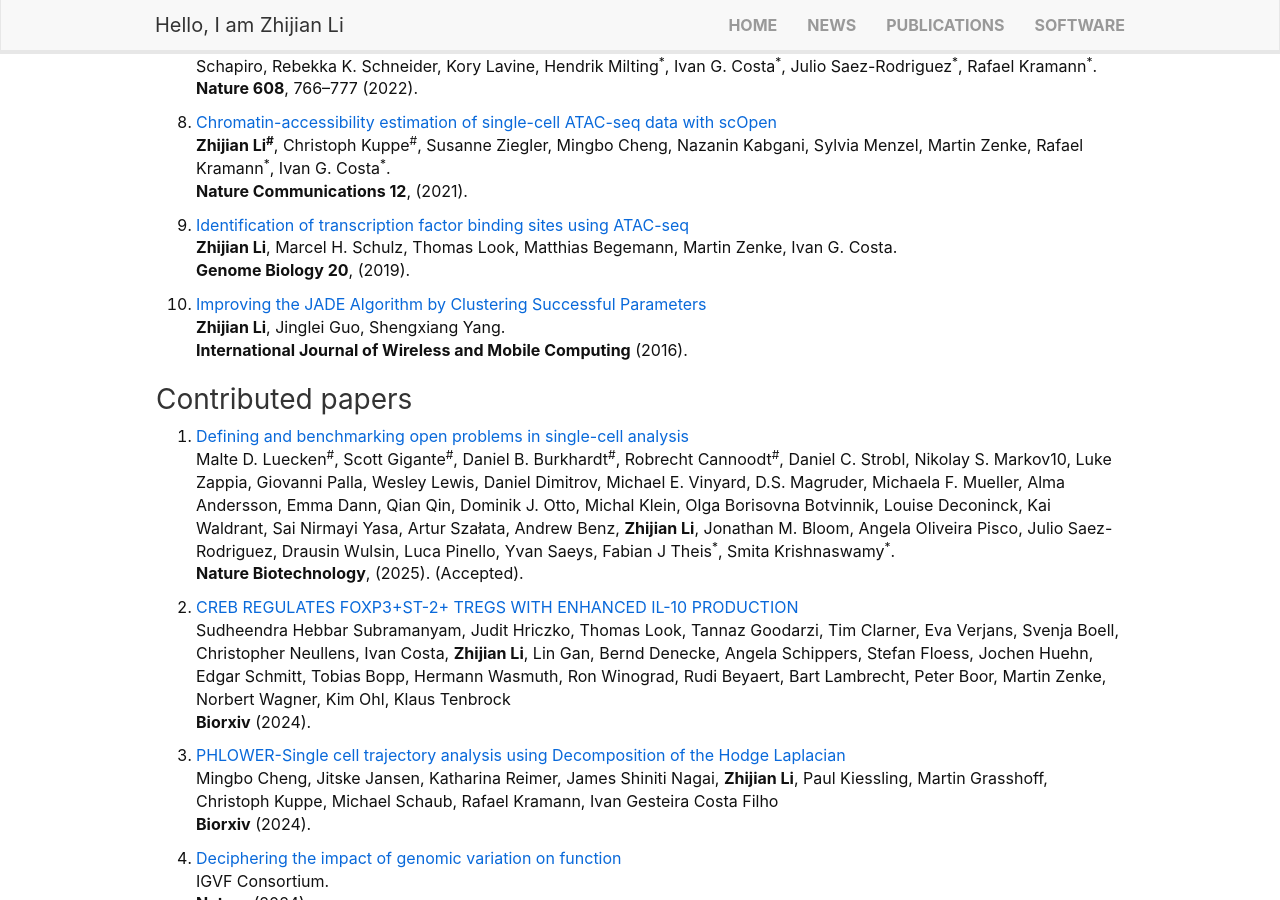
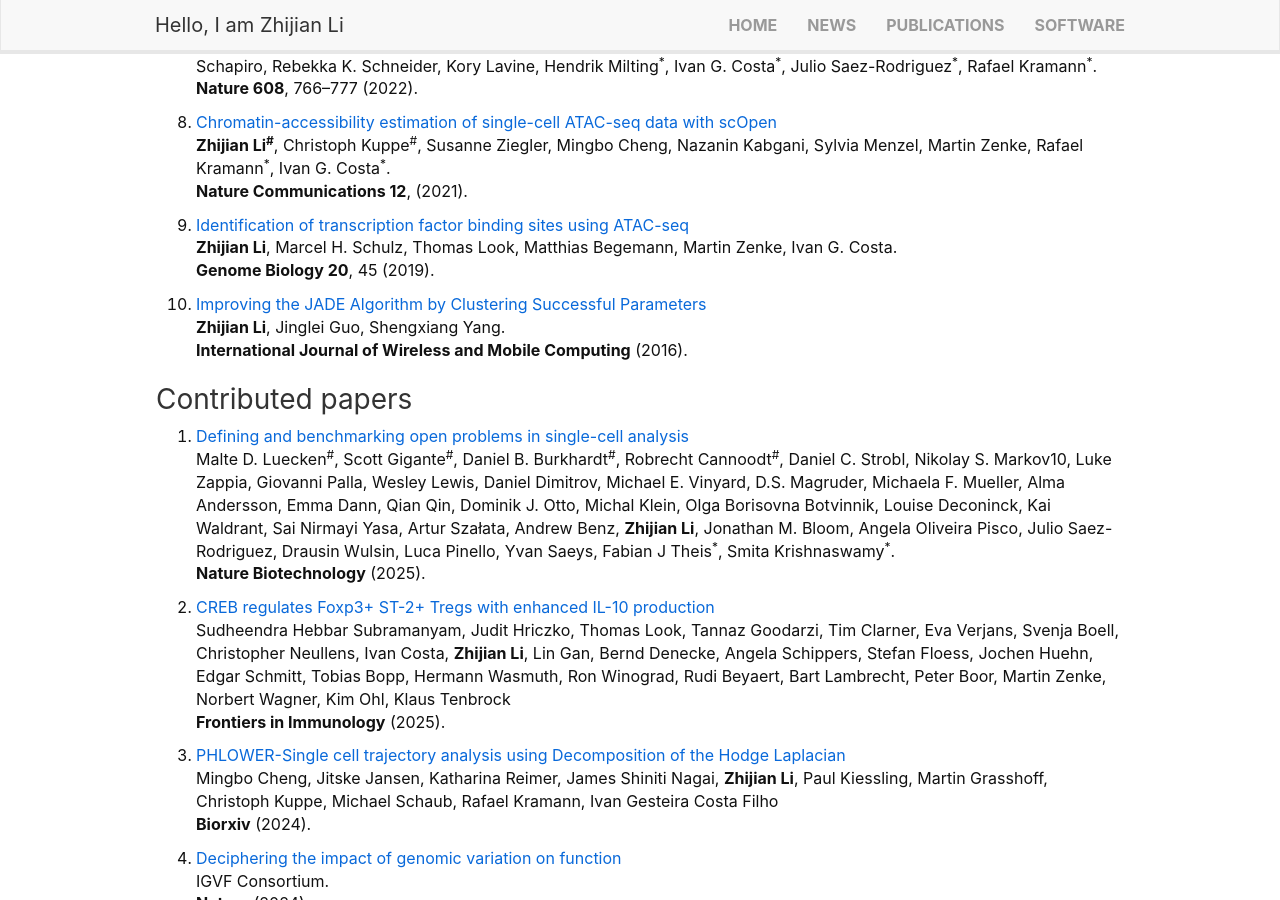
Before and after one commit to lzj1769/lzj1769.github.io, a Jekyll site: the page built from _pages/publications.md, in a window 1280 px wide and 900 px high, scrolled down 901 px. Built offline with Jekyll 4.4.1, drawn with Linux system fonts in a browser that asks for light colours; nearby versions of some CDN libraries.

Commit message:
Fix publication details in publications.md
Updated publication entries with correct journal names and years.

```diff
--- a/_pages/publications.md
+++ b/_pages/publications.md
@@ -46,7 +46,7 @@ Christoph Kuppe<sup>\#</sup>, Ricardo O. Ramirez Flores<sup>\#</sup>, **Zhijian
 
 1. [Identification of transcription factor binding sites using ATAC-seq](https://genomebiology.biomedcentral.com/articles/10.1186/s13059-019-1642-2)\
 **Zhijian Li**, Marcel H. Schulz, Thomas Look, Matthias Begemann, Martin Zenke, Ivan G. Costa. \
-**Genome Biology 20**, (2019).
+**Genome Biology 20**, 45 (2019).
 
 1. [Improving the JADE Algorithm by Clustering Successful Parameters](https://www.inderscienceonline.com/doi/abs/10.1504/IJWMC.2016.081159)\
 **Zhijian Li**, Jinglei Guo, Shengxiang Yang.\
@@ -54,13 +54,13 @@ Christoph Kuppe<sup>\#</sup>, Ricardo O. Ramirez Flores<sup>\#</sup>, **Zhijian
 
 ### Contributed papers
 
-1. [Defining and benchmarking open problems in single-cell analysis](https://pubmed.ncbi.nlm.nih.gov/38645152/) \
+1. [Defining and benchmarking open problems in single-cell analysis](https://www.nature.com/articles/s41587-025-02694-w) \
 Malte D. Luecken<sup>\#</sup>, Scott Gigante<sup>\#</sup>, Daniel B. Burkhardt<sup>\#</sup>, Robrecht Cannoodt<sup>\#</sup>, Daniel C. Strobl, Nikolay S. Markov10, Luke Zappia, Giovanni Palla, Wesley Lewis, Daniel Dimitrov, Michael E. Vinyard, D.S. Magruder, Michaela F. Mueller, Alma Andersson, Emma Dann, Qian Qin, Dominik J. Otto, Michal Klein, Olga Borisovna Botvinnik, Louise Deconinck, Kai Waldrant, Sai Nirmayi Yasa, Artur Szałata, Andrew Benz, **Zhijian Li**, Jonathan M. Bloom, Angela Oliveira Pisco, Julio Saez-Rodriguez, Drausin Wulsin, Luca Pinello, Yvan Saeys, Fabian J Theis<sup>\*</sup>, Smita Krishnaswamy<sup>\*</sup>. \
-**Nature Biotechnology**, (2025). (Accepted).
+**Nature Biotechnology** (2025).
 
-1.  [CREB REGULATES FOXP3+ST-2+ TREGS WITH ENHANCED IL-10 PRODUCTION](https://www.biorxiv.org/content/10.1101/2024.06.29.601312v2)\
+1.  [CREB regulates Foxp3+ ST-2+ Tregs with enhanced IL-10 production](https://www.frontiersin.org/journals/immunology/articles/10.3389/fimmu.2025.1601008/full)\
 Sudheendra Hebbar Subramanyam, Judit Hriczko, Thomas Look, Tannaz Goodarzi, Tim Clarner, Eva Verjans, Svenja Boell, Christopher Neullens, Ivan Costa, **Zhijian Li**, Lin Gan, Bernd Denecke, Angela Schippers, Stefan Floess, Jochen Huehn, Edgar Schmitt, Tobias Bopp, Hermann Wasmuth, Ron Winograd, Rudi Beyaert, Bart Lambrecht, Peter Boor, Martin Zenke, Norbert Wagner, Kim Ohl, Klaus Tenbrock \
-**Biorxiv** (2024).
+**Frontiers in Immunology** (2025).
 
 1.  [PHLOWER-Single cell trajectory analysis using Decomposition of the Hodge Laplacian](https://www.biorxiv.org/content/10.1101/2024.10.01.613179v2)\
 Mingbo Cheng, Jitske Jansen, Katharina Reimer, James Shiniti Nagai, **Zhijian Li**, Paul Kiessling, Martin Grasshoff, Christoph Kuppe, Michael Schaub, Rafael Kramann, Ivan Gesteira Costa Filho\
```
